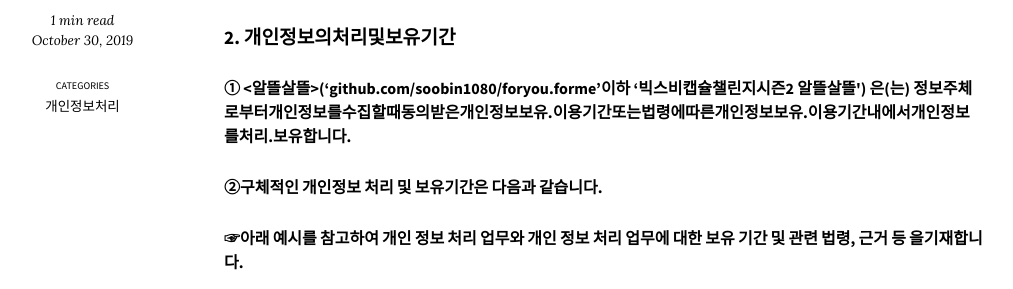
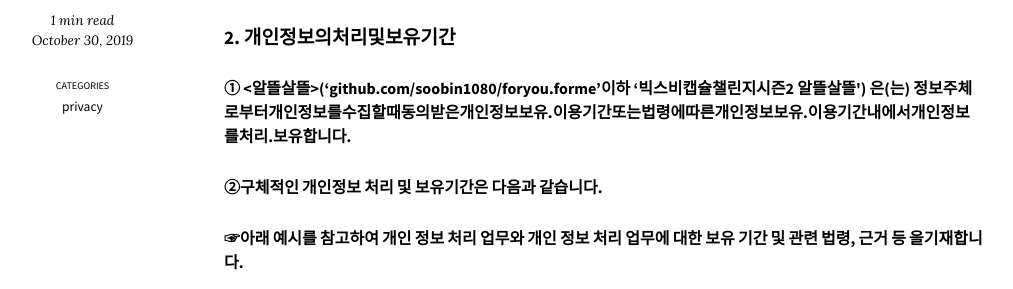
Before and after one commit to kimjw9302/kimjw9302.github.io, a Jekyll site: the page built from _posts/2019-10-30-adsdprivacy.md, in a window 1280 px wide and 900 px high, scrolled down 469 px. Shown: the part 162-451 px from the top of the window, without its empty margins (151-1164 px from the left). Built offline with Jekyll 4.4.1, drawn with Linux system fonts in a browser that asks for light colours; nearby versions of some CDN libraries; comment, search, counter and statistics services are not loaded.

Commit message:
2019.10.31 개인정보방침처리 업데이트2

```diff
--- a/_posts/2019-10-30-adsdprivacy.md
+++ b/_posts/2019-10-30-adsdprivacy.md
@@ -2,7 +2,7 @@
 title: "알뜰살뜰 개인정보방침처리"
 date: 2019-10-30
 categories:
-  - 개인정보처리
+  - privacy
 last_modified_at: 2019-10-30T12:45:25-05:00
 ---
 
```
